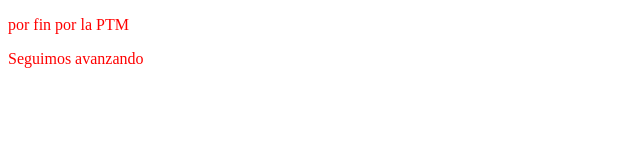
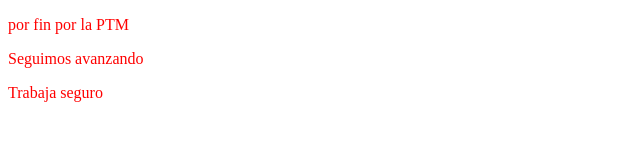
Before and after one commit to samueltheshark/project2, a plain HTML site: page index.html in a window 1280 px wide. Shown: the whole page, without its empty margins (0-640 px from the left). Drawn offline with Linux system fonts and the light colour scheme.

Commit message:
Es probable esta tercera linea
Es importante porque me ayuda a entender el funcionamiento Git hub

```diff
--- a/index.html
+++ b/index.html
@@ -6,5 +6,6 @@
 <body>
 	<p style="color: red;">por fin por la PTM</p>
 	<p style="color: red;">Seguimos avanzando</p>
+	<p style="color: red;">Trabaja seguro</p>
 </body>
 </html>
```
